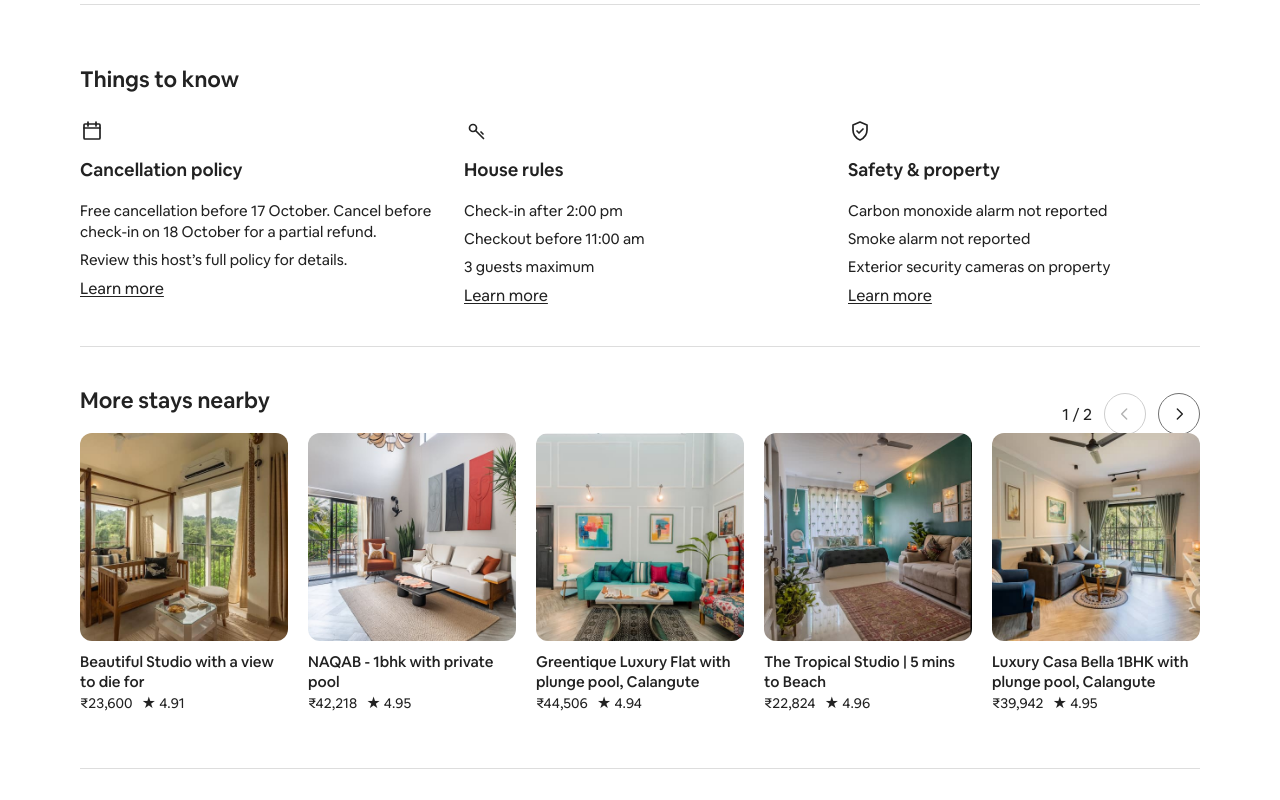
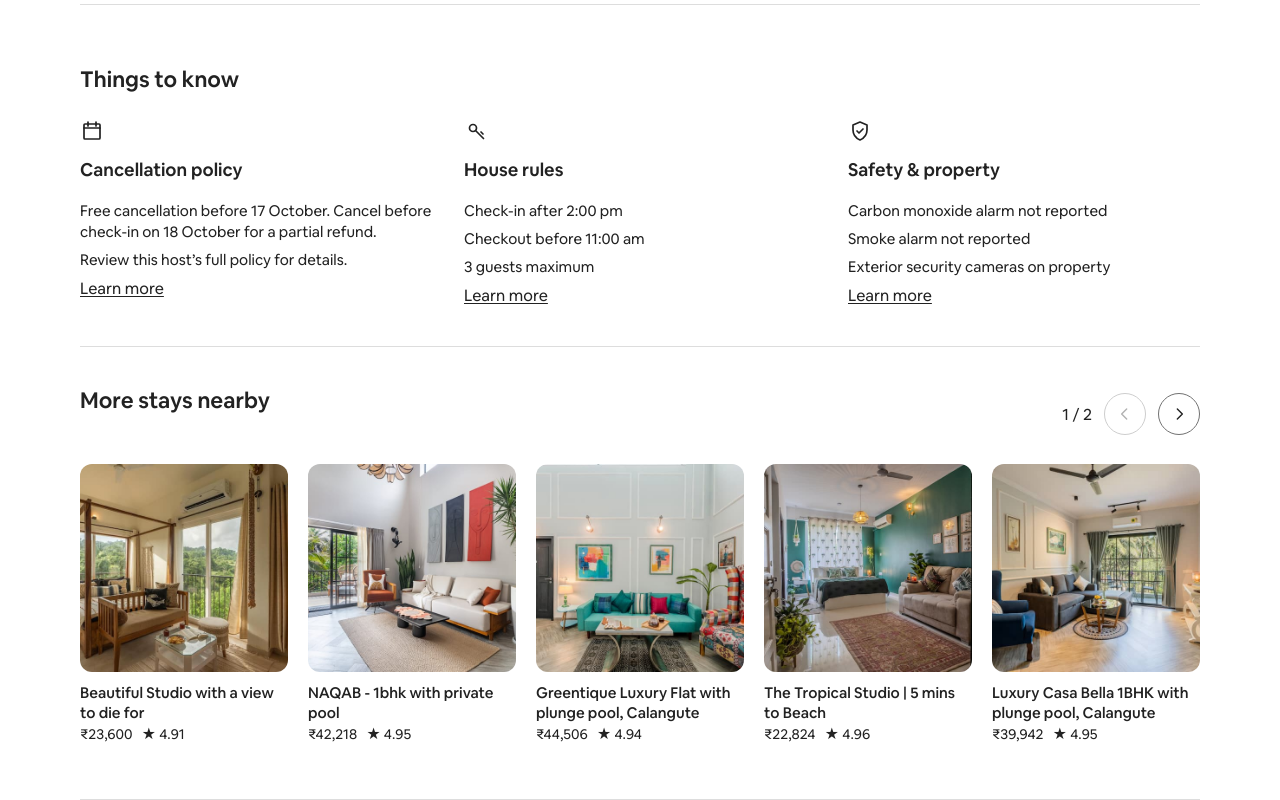
Before and after one commit to Ayuuusshhhhhhhhh/playpower2, a React (Vite) app: page / in a window 1280 px wide. Shown: the part 5524-6324 px from the top of the page. Before the commit the page ends 6293 px from the top, so only its background shows below. Built offline with nearby package versions, Linux system fonts and the light colour scheme.

Commit message:
transition changes

```diff
--- a/src/styles.css
+++ b/src/styles.css
@@ -1669,7 +1669,7 @@ body {
   display: flex;
   gap: 22px;
   width: max-content;
-  transition: transform 0.52s cubic-bezier(0.22, 0.61, 0.36, 1);
+  transition: transform 1s cubic-bezier(0.22, 0.61, 0.36, 1);
   will-change: transform;
 }
 
--- a/src/ui-kit.css
+++ b/src/ui-kit.css
@@ -460,7 +460,7 @@ body {
 .things-grid p { font-size: 15px !important; line-height: 21px !important; max-width: none !important; }
 .things-grid { grid-template-columns: repeat(3, 352px) !important; column-gap: 32px !important; }
 .nearby-section { padding-top: 41px !important; }
-.nearby-viewport { margin-top: -7px !important; }
+.nearby-viewport { margin-top: 24px !important; }
 
 .sleep-section { padding-bottom: 25px !important; }
 .date-box .guest-row { display: flex !important; flex-direction: column; justify-content: flex-start !important; align-items: flex-start !important; position: relative; text-align: left; }
```
